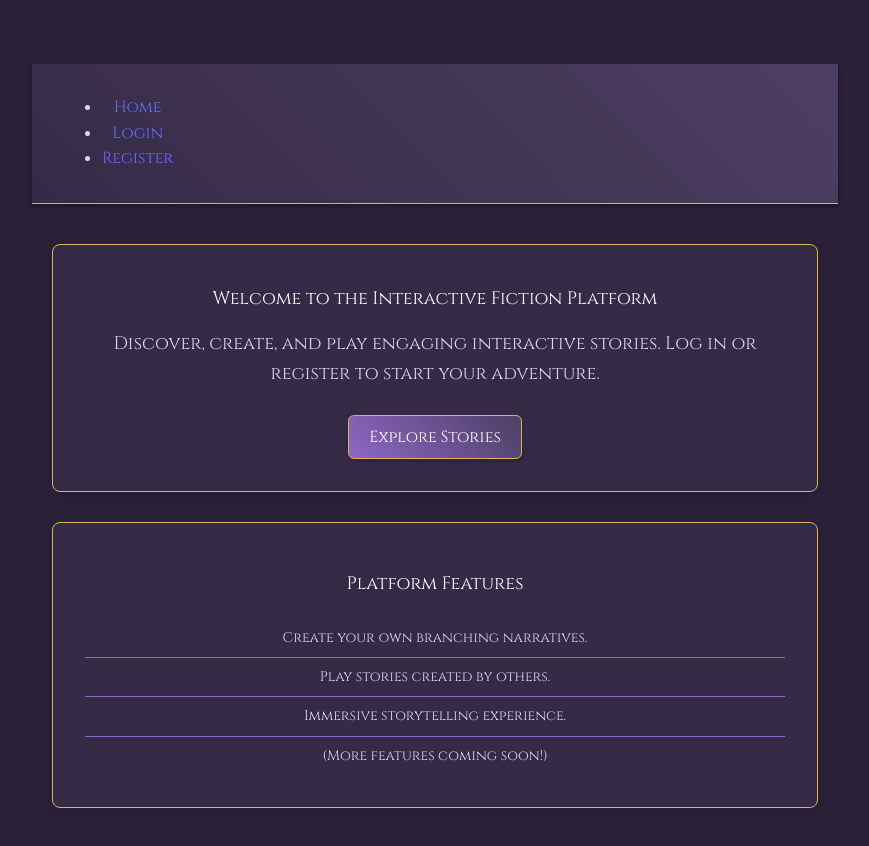
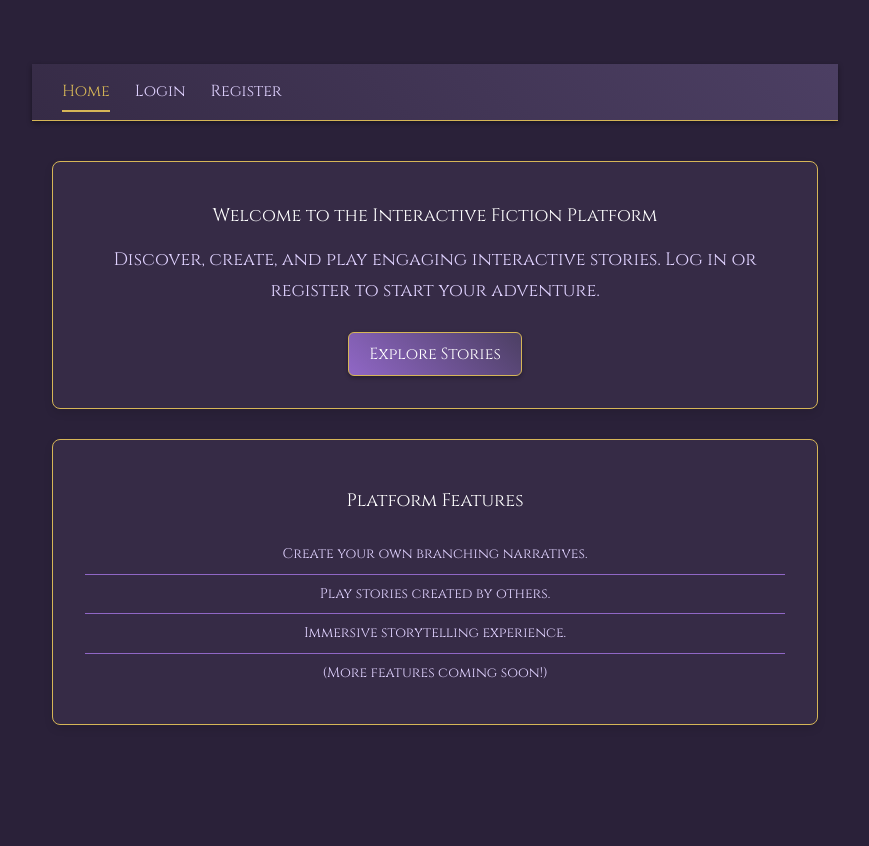
Before and after one commit to bermudavid/RolPlanner, a Vue app in the folder frontend/: page / in a window 1280 px wide. Shown: the top 846 px of the page, without its empty margins (205-1074 px from the left). Built offline with nearby package versions, Linux system fonts and the light colour scheme.

Commit message:
Improve header navigation styling

```diff
--- a/frontend/src/App.vue
+++ b/frontend/src/App.vue
@@ -1,17 +1,17 @@
 <template>
   <div id="app">
-    <header class="global-header">
-       <nav class="global-nav">
-          <ul>
-            <li><router-link to="/">Home</router-link></li>
-            <li v-if="!isLoggedIn"><router-link to="/login">Login</router-link></li>
-            <li v-if="!isLoggedIn"><router-link to="/register">Register</router-link></li>
-            <li v-if="isMaster"><router-link to="/master/dashboard">Master Dashboard</router-link></li>
-            <li v-if="isPlayer"><router-link to="/player/dashboard">Player Dashboard</router-link></li>
-            <li v-if="isLoggedIn"><button @click="logout">Logout</button></li>
-          </ul>
-      </nav>
-    </header>
+      <header class="global-header">
+         <nav class="global-nav">
+            <ul class="nav-list">
+              <li class="nav-item"><router-link to="/" class="nav-link">Home</router-link></li>
+              <li class="nav-item" v-if="!isLoggedIn"><router-link to="/login" class="nav-link">Login</router-link></li>
+              <li class="nav-item" v-if="!isLoggedIn"><router-link to="/register" class="nav-link">Register</router-link></li>
+              <li class="nav-item" v-if="isMaster"><router-link to="/master/dashboard" class="nav-link">Master Dashboard</router-link></li>
+              <li class="nav-item" v-if="isPlayer"><router-link to="/player/dashboard" class="nav-link">Player Dashboard</router-link></li>
+              <li class="nav-item" v-if="isLoggedIn"><button @click="logout" class="nav-link logout-button">Logout</button></li>
+            </ul>
+        </nav>
+      </header>
     <main class="main-content page-container">
       <router-view />
     </main>
@@ -97,6 +97,18 @@ export default {
   margin: 0 auto; /* Center nav content if header is full-width */
 }
 
+.nav-list {
+  list-style: none;
+  margin: 0;
+  padding: 0;
+  display: flex;
+  gap: 25px;
+}
+
+.nav-item {
+  margin: 0;
+}
+
 .nav-link {
   font-family: var(--font-primary);
   color: var(--color-text-secondary);
```
